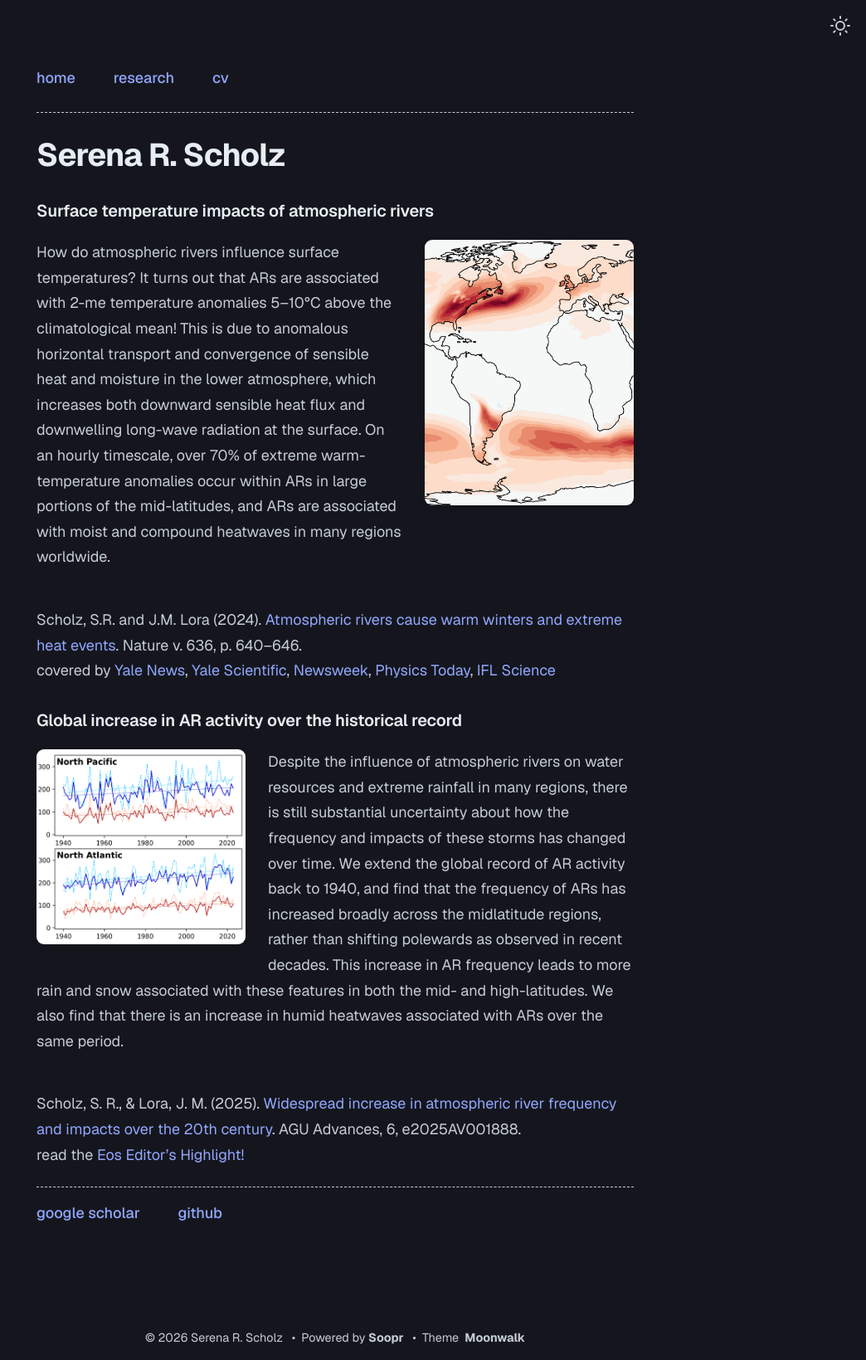
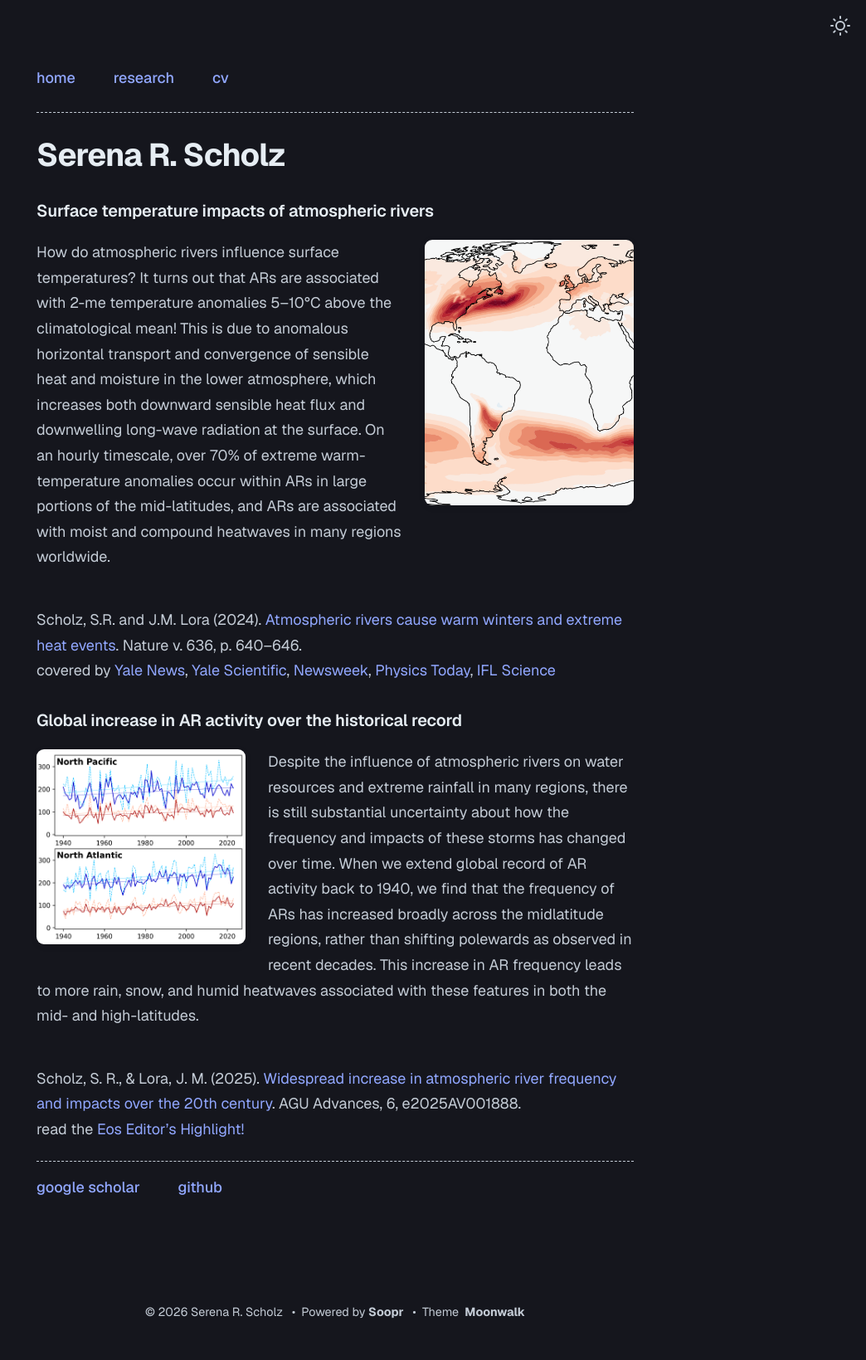
Before and after one commit to serenarscholz/serenarscholz.github.io, a Jekyll site: the page built from research.md, in a window 1280 px wide. Shown: the whole page at 83% size, without its empty margins (236-1280 px from the left). Built offline with Jekyll 4.4.1, drawn with Linux system fonts in a browser that asks for light colours; after the commit the page ends 1608 px from its top, so only the background shows below that.

Commit message:
Update research.md

```diff
--- a/research.md
+++ b/research.md
@@ -21,7 +21,8 @@ covered by [Yale News](https://news.yale.edu/2024/12/18/intense-ribbons-rain-als
 <img src="/assets/trendfig_forwebsite.png"
      alt="Trend in monthly AR hours, DJF"
      style="float: left; width: 35%; margin: 0 1.5em 1em 0;">
-Despite the influence of atmospheric rivers on water resources and extreme rainfall in many regions, there is still substantial uncertainty about how the frequency and impacts of these storms has changed over time. We extend the global record of AR activity back to 1940, and find that the frequency of ARs has increased broadly across the midlatitude regions, rather than shifting polewards as observed in recent decades. This increase in AR frequency leads to more rain and snow associated with these features in both the mid- and high-latitudes. We also find that there is an increase in humid heatwaves associated with ARs over the same period.
+Despite the influence of atmospheric rivers on water resources and extreme rainfall in many regions, there is still substantial uncertainty about how the frequency and impacts of these storms has changed over time. When we extend global record of AR activity back to 1940, we find that the frequency of ARs has increased broadly across the midlatitude regions, rather than shifting polewards as observed in recent decades. This increase in AR frequency leads to more rain, snow, and humid heatwaves associated with these features in both the mid- and high-latitudes.
 <div style="clear: both;"></div>
+
 Scholz, S. R., & Lora, J. M. (2025). [Widespread increase in atmospheric river frequency and impacts over the 20th century](https://doi.org/10.1029/2025AV001888). AGU Advances, 6, e2025AV001888.\
 read the [Eos Editor's Highlight!](https://eos.org/editor-highlights/future-hotspots-of-hazardous-rivers-in-the-atmosphere)
```
